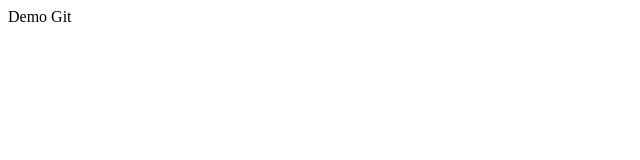
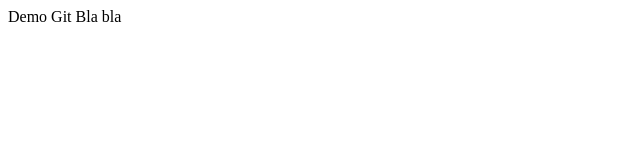
Before and after one commit to rkbansal/accenture-poc-ai, a plain HTML site: page index.html in a window 1280 px wide. Shown: the full height of the page, 0-640 px from the left. Drawn offline with Linux system fonts and the light colour scheme.

Commit message:
line added

```diff
--- a/index.html
+++ b/index.html
@@ -7,5 +7,6 @@
 </head>
 <body>
     Demo Git
+    Bla bla
 </body>
 </html>
```
